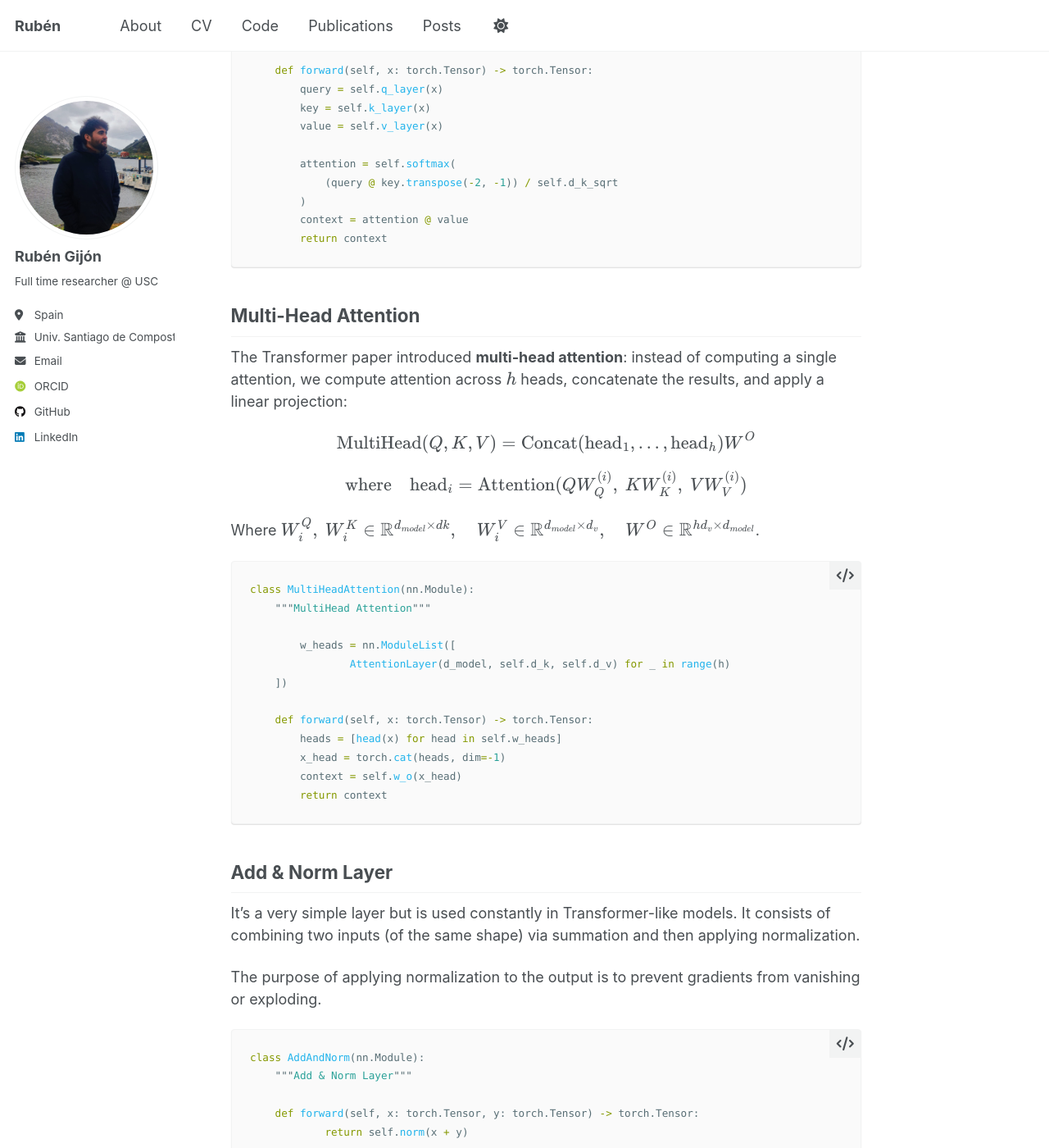
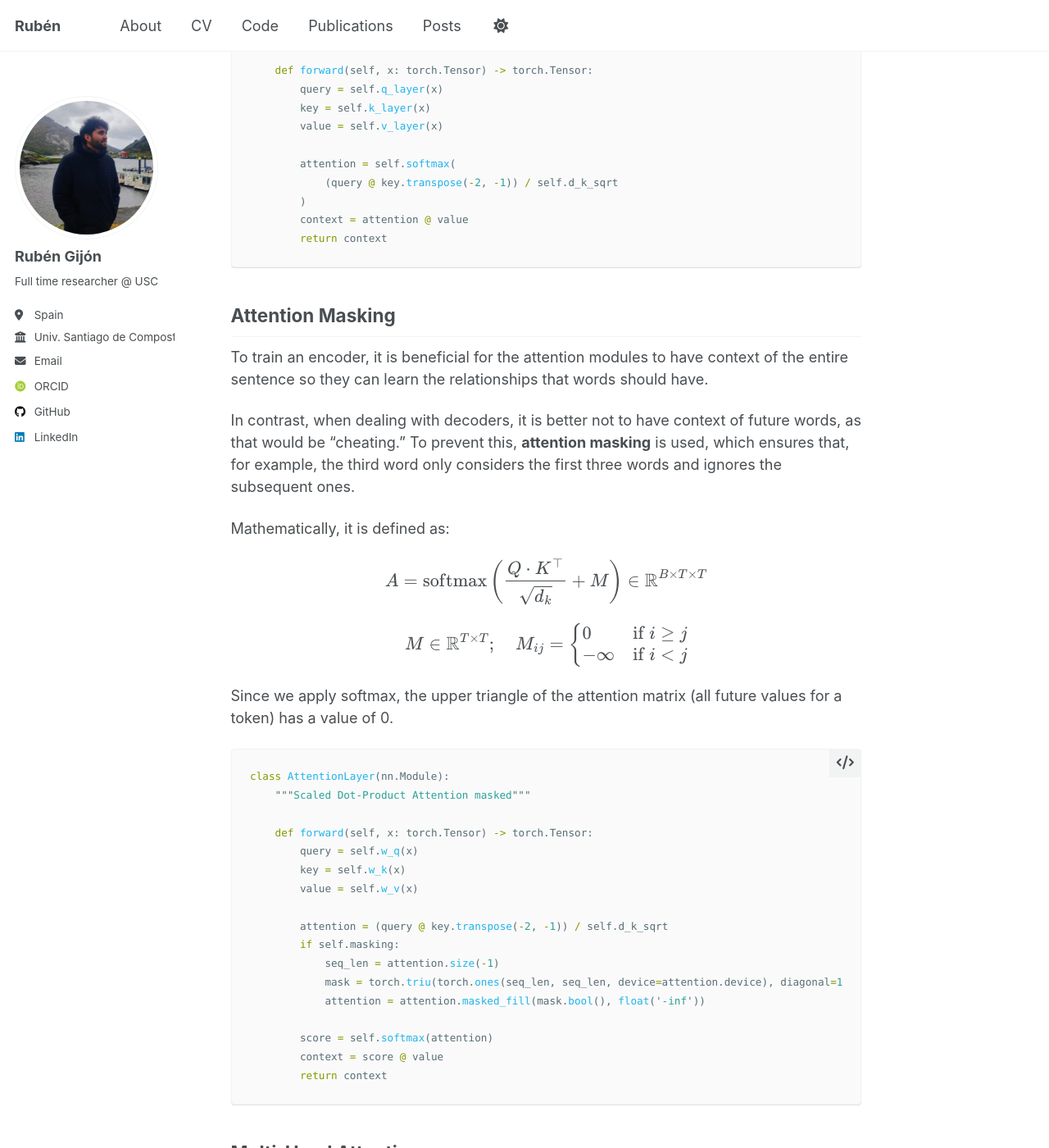
Before and after one commit to rubzip/rubzip.github.io, a Jekyll site: the page built from _posts/2025-08-13-transformers.md, in a window 1280 px wide and 1400 px high, scrolled down 4803 px. Shown: the whole window at 82% size. Built offline with Jekyll 4.4.1, drawn with Linux system fonts in a browser that asks for light colours; some web fonts are replaced; a script that is not in the unit is left out; some of the changed text lies outside the part shown.

Commit message:
Updating

````diff
--- a/_posts/2025-08-13-transformers.md
+++ b/_posts/2025-08-13-transformers.md
@@ -172,6 +172,48 @@ class AttentionLayer(nn.Module):
         context = attention @ value
         return context
 ```
+## **Attention Masking**
+
+To train an encoder, it is beneficial for the attention modules to have context of the entire sentence so they can learn the relationships that words should have.
+
+In contrast, when dealing with decoders, it is better not to have context of future words, as that would be “cheating.” To prevent this, **attention masking** is used, which ensures that, for example, the third word only considers the first three words and ignores the subsequent ones.
+
+Mathematically, it is defined as:
+
+$$
+A = \text{softmax} \left(\frac{Q \cdot K^\top}{\sqrt{d_k}} + M \right) \in \mathbb{R}^{B \times T \times T}
+
+$$
+
+$$
+M \in \mathbb{R}^{T \times T}; \quad M_{ij} =
+\begin{cases}
+0 & \text{if } i \geq j \\
+-\infty & \text{if } i < j
+\end{cases}
+$$
+
+Since we apply softmax, the upper triangle of the attention matrix (all future values for a token) has a value of 0.
+
+```python
+class AttentionLayer(nn.Module):
+    """Scaled Dot-Product Attention masked"""
+
+    def forward(self, x: torch.Tensor) -> torch.Tensor:
+        query = self.w_q(x)
+        key = self.w_k(x)
+        value = self.w_v(x)
+
+        attention = (query @ key.transpose(-2, -1)) / self.d_k_sqrt
+        if self.masking:
+            seq_len = attention.size(-1)
+            mask = torch.triu(torch.ones(seq_len, seq_len, device=attention.device), diagonal=1)
+            attention = attention.masked_fill(mask.bool(), float('-inf'))
+
+        score = self.softmax(attention)
+        context = score @ value
+        return context
+```
 
 ## **Multi-Head Attention**
 
````
